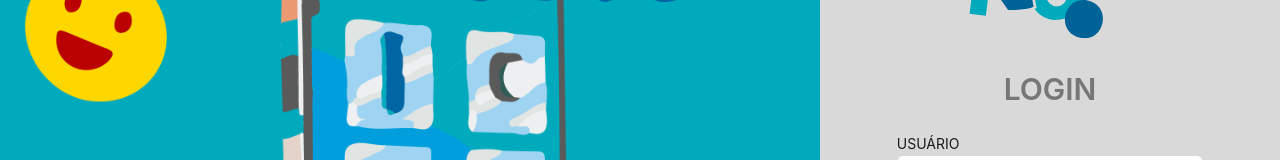
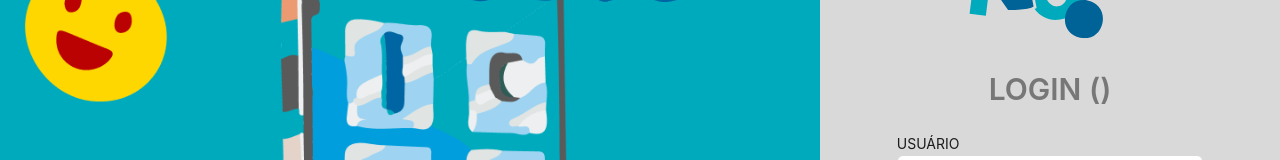
Before and after one commit to Weydans/vendas-online, a React (Vite) app in the folder webapp/: page /login in a window 1280 px wide. Shown: the part 287-447 px from the top of the page. Built offline with nearby package versions, Linux system fonts and the light colour scheme.

Commit message:
create global context

```diff
--- a/webapp/src/App.tsx
+++ b/webapp/src/App.tsx
@@ -3,6 +3,7 @@ import type { RouteObject } from 'react-router';
 import { createBrowserRouter, RouterProvider } from 'react-router-dom';
 
 import { loginRoutes } from './modules/login/routes';
+import { GlobalProvider } from './shared/hooks/useGlobalContext';
 
 const mainRoutes: RouteObject[] = [
   {
@@ -14,7 +15,11 @@ const mainRoutes: RouteObject[] = [
 const router: Router = createBrowserRouter([...mainRoutes, ...loginRoutes]);
 
 function App() {
-  return <RouterProvider router={router} />;
+  return (
+    <GlobalProvider>
+      <RouterProvider router={router} />
+    </GlobalProvider>
+  );
 }
 
 export default App;
--- a/webapp/src/modules/login/screens/LoginScreen.tsx
+++ b/webapp/src/modules/login/screens/LoginScreen.tsx
@@ -3,6 +3,7 @@ import { useState } from 'react';
 import Button from '../../../shared/components/buttons/button/Button';
 import SVGLogo from '../../../shared/components/icons/SVGLogo';
 import Input from '../../../shared/components/inputs/input/Input';
+import { useAccessToken } from '../../../shared/hooks/useGlobalContext';
 import useRequests from '../../../shared/hooks/useRequests';
 import {
   BackgroundImage,
@@ -12,6 +13,7 @@ import {
 } from '../styles/loginScreen.styles';
 
 const LoginScreen = () => {
+  const { accessToken, setAccessToken } = useAccessToken();
   const [email, setEmail] = useState('');
   const [password, setPassword] = useState('');
   const { loading, requestPost } = useRequests();
@@ -25,6 +27,7 @@ const LoginScreen = () => {
   };
 
   const handleLogin = () => {
+    setAccessToken('Access Token');
     requestPost('http://localhost:8000/api/auth', {
       email,
       password,
@@ -37,7 +40,7 @@ const LoginScreen = () => {
       <ContainerLogin>
         <SVGLogo width="180px" />
         <LoginTitle level={2} type="secondary">
-          LOGIN
+          LOGIN ({accessToken})
         </LoginTitle>
         <Input label="USUÁRIO" onChange={handleEmail} value={email} />
         <Input type="password" label="SENHA" onChange={handlePassword} value={password} />
--- /dev/null
+++ b/webapp/src/shared/hooks/useGlobalContext.tsx
@@ -0,0 +1,42 @@
+import { createContext, useContext, useState } from 'react';
+
+interface GlobalData {
+  accessToken?: string;
+}
+
+interface GlobalContextProps {
+  globalData: GlobalData;
+  setGlobalData: (globalData: GlobalData) => void;
+}
+
+export const globalContext = createContext({} as GlobalContextProps);
+
+interface GlobalProviderProps {
+  children: React.ReactNode;
+}
+
+export const GlobalProvider = ({ children }: GlobalProviderProps) => {
+  const [globalData, setGlobalData] = useState<GlobalData>({});
+
+  return (
+    <globalContext.Provider value={{ globalData, setGlobalData }}>
+      {children}
+    </globalContext.Provider>
+  );
+};
+
+export const useAccessToken = () => {
+  const { globalData, setGlobalData } = useContext(globalContext);
+
+  const setAccessToken = (accessToken: string) => {
+    setGlobalData({
+      ...globalData,
+      accessToken,
+    });
+  };
+
+  return {
+    accessToken: globalData?.accessToken,
+    setAccessToken,
+  };
+};
```
